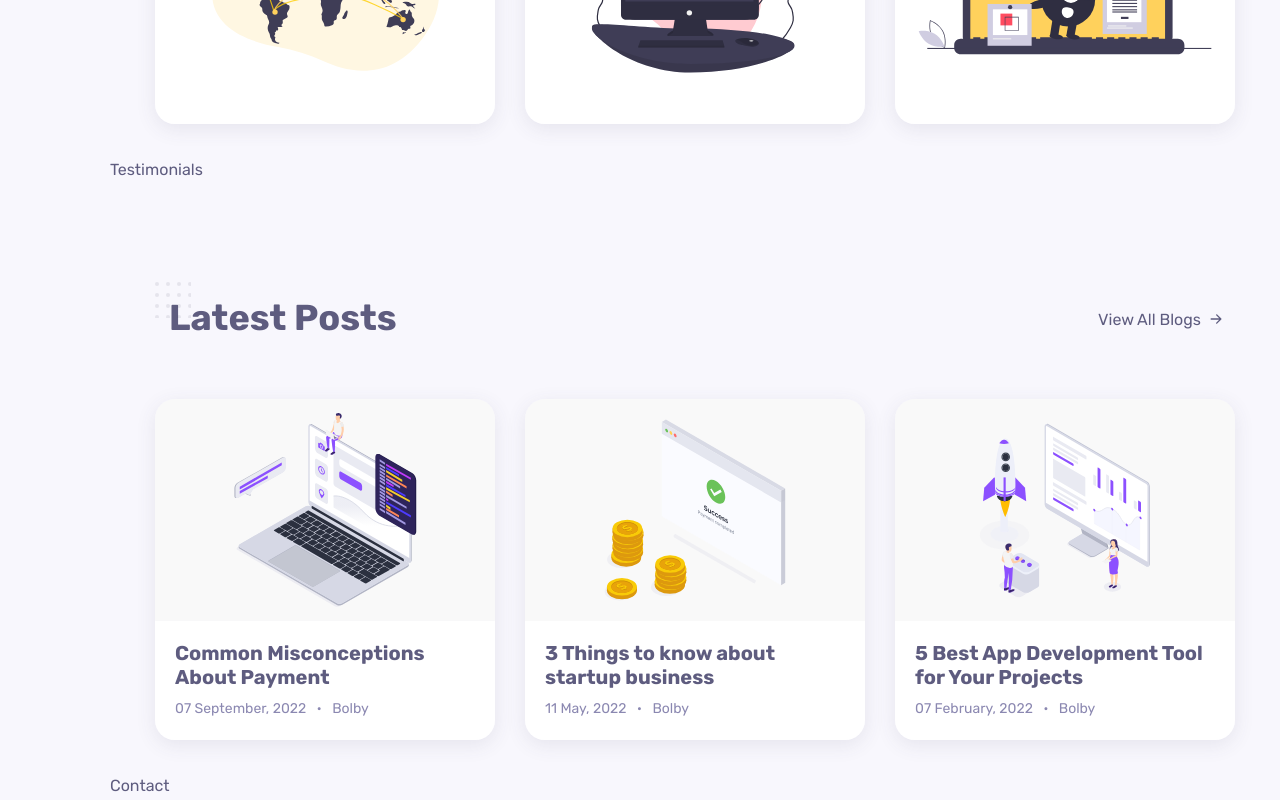
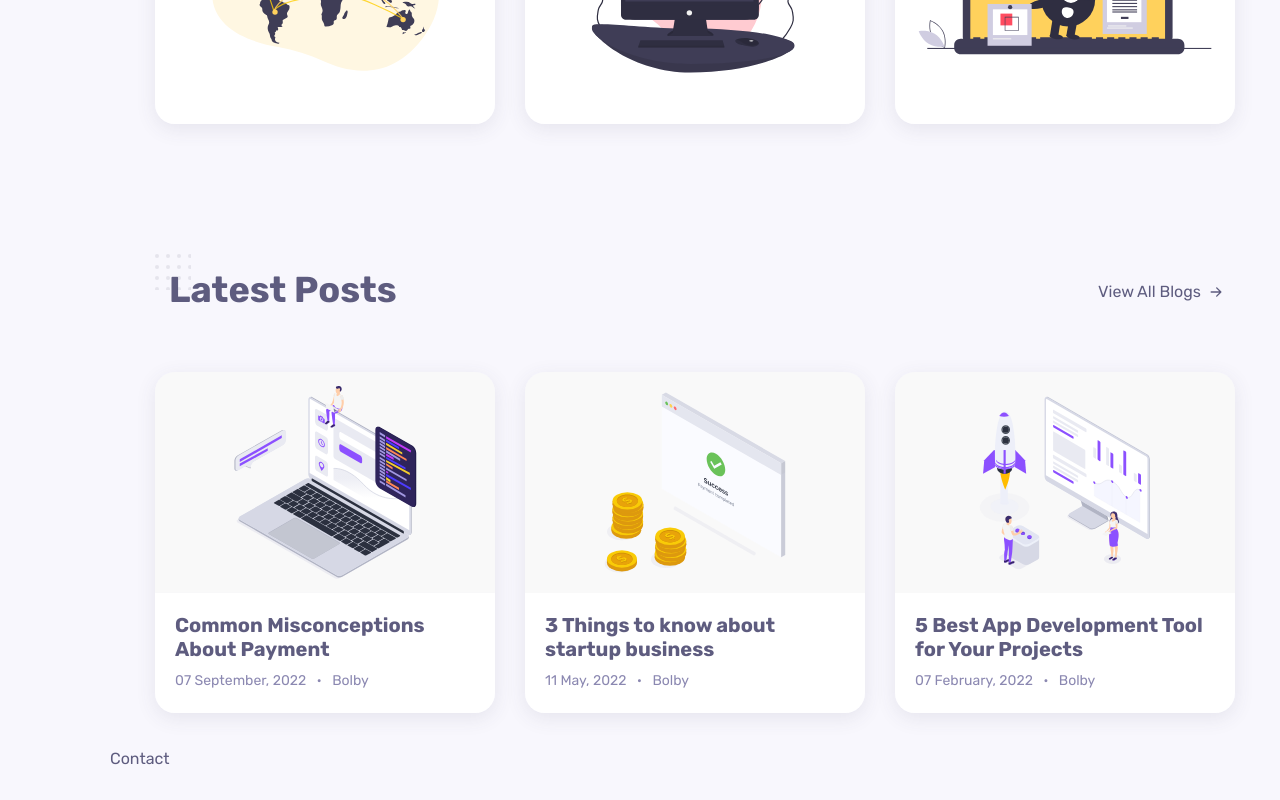
Before and after one commit to dwi-wijaya/portfolio-react, a React (Vite) app: page / in a window 1280 px wide. Shown: the part 2907-3707 px from the top of the page. After the commit the page ends 3679 px from the top, so only its background shows below. Built offline with nearby package versions, Linux system fonts and the light colour scheme.

Commit message:
remove unessesary components

```diff
--- a/src/App.jsx
+++ b/src/App.jsx
@@ -20,7 +20,6 @@ function App() {
         <Services></Services>
         <Resume></Resume>
         <Portfolio></Portfolio>
-        <Testimonials></Testimonials>
         <Blog></Blog>
         <Contact></Contact>
       </div>
```
